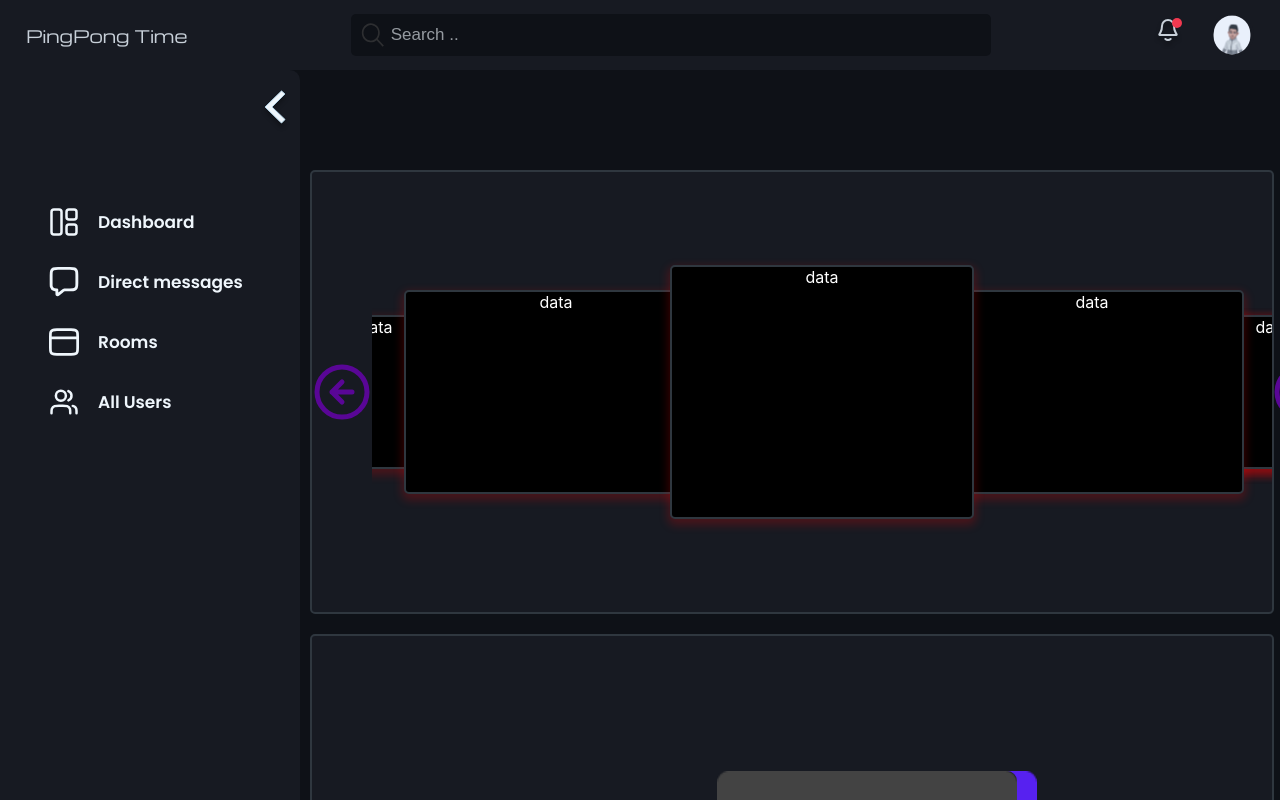
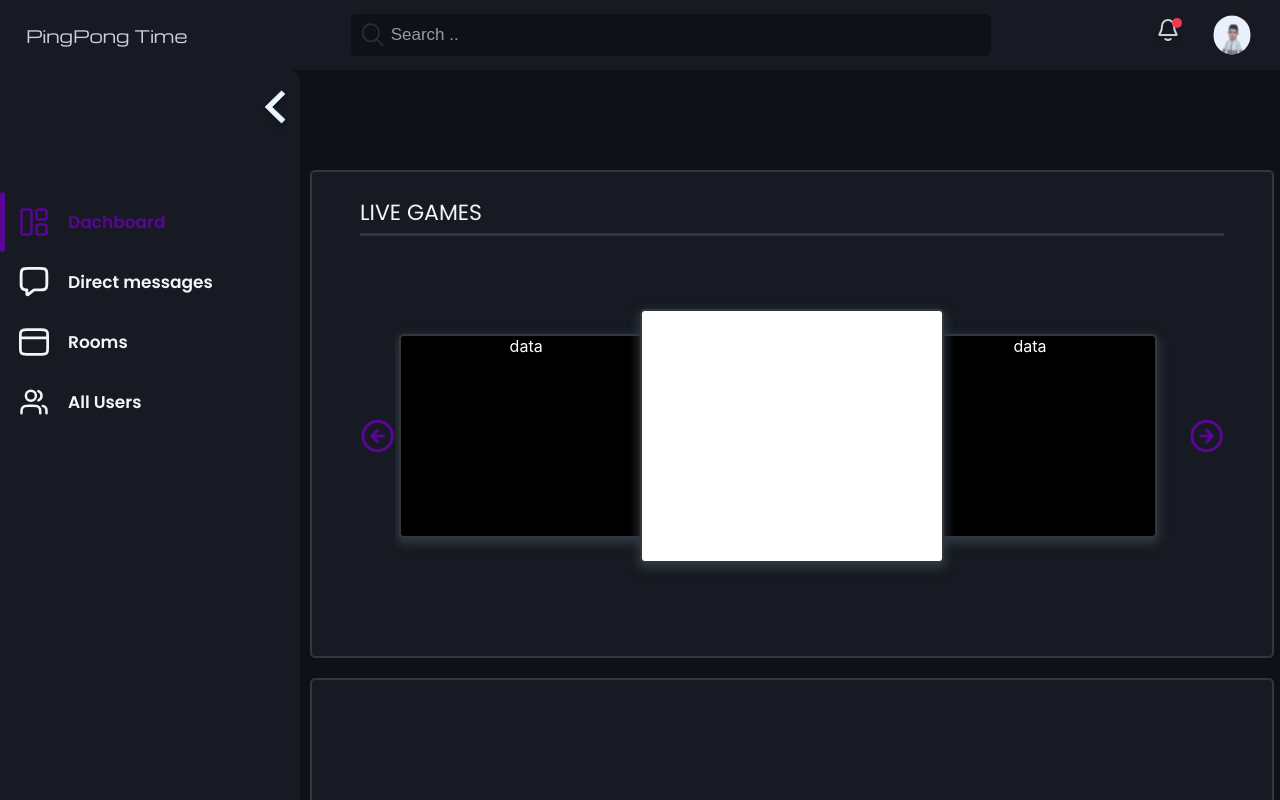
Before and after one commit to spydersy/42Cursus-ft_transcendence, a React (Create React App) app: page / in a window 1280 px wide. Built offline with nearby package versions, Linux system fonts and the light colour scheme.

Commit message:
merged ok 200

```diff
--- a/src/App.css
+++ b/src/App.css
@@ -97,11 +97,6 @@ body {
     /* width: 1500px; */
     margin: 0 auto;
   }
-  .container2{
-    /* width: 1500px; */
-    margin: 0 auto;
-    max-width: 2500px;
-  }
 }
 @media  only screen and (min-width: 992px) {
   .container{
@@ -111,25 +106,16 @@ body {
     width: 960px;
 
   }
-  .container2{
-    /* width: 1500px; */
-    margin: 0 auto;
-    max-width: 2500px;
-  }
 }
 @media  only screen and (min-width: 1200px) {
   .container{
     /* max-width: 1140px; */
-    /* width: 1140px; */
-    width: 1500px;
+    width: 1140px;
+    /* width: 1500px; */
     margin: 0 auto;
     /* background-color: red; */
   }
-  .container2{
-    /* width: 1500px; */
-    margin: 0 auto;
-    max-width: 2500px;
-  }
+
 }
 @media  only screen and (min-width: 1400px) {
   .container{
@@ -137,9 +123,5 @@ body {
     margin: 0 auto;
     max-width: 2000px;
   }
-  .container2{
-    /* width: 1500px; */
-    margin: 0 auto;
-    max-width: 2500px;
-  }
+
 }
--- a/src/Pages/Home.tsx
+++ b/src/Pages/Home.tsx
@@ -26,19 +26,19 @@ export default function Home() {
   return (
     <div className='container' >
       <Hero>
+      <HeadComponent title="Live Games"/>
         {/* <PlayerCard player={player} /> */}
         {/* <Stats player={player} /> */}
 
         <Slider/>
     </Hero>
      <GameModes/>
-      {/* <HeadComponent title=""/> */}
 
-    <Hero style={{marginTop : "40px"}}>
+    {/* <Hero style={{marginTop : "40px"}}>
       <History />
       <AchievementHistory />
 
-    </Hero>
+    </Hero>  */}
 
     </div>
   )
@@ -54,6 +54,7 @@ display: flex;
 align-items: center;
 justify-content: space-around;
 border-radius: 5px;
+flex-direction: column;
 border: 2px solid  ${props => props.theme.colors.border};
 background-color: ${props => props.theme.colors.primarybg};
 @media  only screen and (max-width: 768px) {
@@ -348,9 +349,9 @@ export function HeadComponent(props: headProps) {
 }
 
 const Head = styled.div`
-margin-top: 50px;
-  width: 100%;
-  border-bottom: 3px solid #D8E4ED;
+/* margin-top: 50px; */
+  width: 90%;
+  border-bottom: 3px solid ${props => props.theme.colors.border};
   text-align: start;
   text-transform: uppercase;
   font-family: 'Poppins' , sans-serif;
--- a/src/components/DropDown.tsx
+++ b/src/components/DropDown.tsx
@@ -62,6 +62,12 @@ const Item = styled.a`
     &:hover{
         background-color:  ${props => props.theme.colors.seconderybg};
         color : ${props => props.theme.colors.purple};
+        >svg{
+      path {
+        stroke: ${props => props.theme.colors.purple};
+      }
+    }
+
     }
     cursor: pointer;
     >svg{
--- a/src/components/Sidebar.tsx
+++ b/src/components/Sidebar.tsx
@@ -7,15 +7,48 @@ import {ReactComponent as RoomIcon} from "../assets/imgs/room.svg";
 import {ReactComponent as UsersIcon} from "../assets/imgs/users.svg";
 import {ReactComponent as ArrowLeft} from "../assets/imgs/arrowLeft.svg";
 import {ReactComponent as ArrowRight} from "../assets/imgs/arrowRight.svg";
+import {ReactComponent as LogoutIcon} from "../assets/imgs/logout-icon.svg";
 
 export interface barProps {
     open: boolean
     }
-
+    const sideBarItemsList = [
+        {
+            title: "Dachboard",
+            link: "/",
+            icon: <DashIcon />
+        },
+        {
+            title: "Direct messages",
+            link: "/chat",
+            icon : <DMIcon />
+        },
+        {
+            title: "Rooms",
+            link: "/rooms",
+            icon : <RoomIcon />
+        },
+        {
+            title: "All Users",
+            link: "/users",
+            icon : <UsersIcon />
+        }
+    ]
 export default function Sidebar() {
     const sideBaRed : any= useRef<HTMLElement>(null);
     const [open, setopen] = useState(true)
+
+
+    const [focused, setfocused] = useState(0)
     useEffect(() => {
+        const pageName = window.location.pathname.split("/")[1];
+        var pagenum = 0;
+
+        if (pageName === "" ) pagenum = 0;
+        else if (pageName === "chat" ) pagenum = 1;
+        else if (pageName === "rooms" ) pagenum = 2;
+        else if (pageName === "users" ) pagenum = 3;
+        setfocused(pagenum)
     // if (window.innerWidth < 1440  )
     //     setopen(false)
 
@@ -61,41 +94,30 @@ export default function Sidebar() {
         {open ? <Left onClick={openClose}   />: <Right onClick={openClose} /> }
 
 <Items>
+        {
+            sideBarItemsList.map((item : any , id : number)=>{
+                return <Item onClick={()=>setfocused(id)} active={id === focused ? true : false} href={item.link}>
+                {item.icon}
+                {
+                    open ? <div>{item.title}</div> : <ToolTip>{item.title}</ToolTip>
+                }
 
-        <Item href='/'>
-            <DashIcon />
-            {
-                open ? <div>Dashboard</div> : ""
-            }
+            </Item>;
+            })
+        }
+       </Items>
 
-        </Item>
-        <Item  href='/chat' >
-            <DMIcon />
-            {
-                open ? <div>Direct messages</div> : ""
-            }
-
-        </Item>
-        <Item>
-            <RoomIcon />
-            {
-                open ? <div>Rooms</div> : ""
-            }
-
-        </Item>
-        <Item>
-            <UsersIcon />
-            {
-                open ? <div>All Users</div> : ""
-            }
-
-        </Item>
-
-</Items>
     </SidebarWrraper>
   )
 }
 
+
+interface ItemProps {
+
+    active : boolean
+
+
+  }
 const SidebarWrraper = styled.div<barProps>`
     width: 300px;
     max-width: 300px;
@@ -109,7 +131,6 @@ const SidebarWrraper = styled.div<barProps>`
     flex-direction: column;
     border-radius: 0px 10px 0 0 ;
     transition-duration: 200ms;
-    overflow: hidden;
     ${props => (props.open === false) && css`
     align-items: center ;
     width: 76px;
@@ -167,7 +188,8 @@ const Left = styled(ArrowLeft)`
 `;
 const Items = styled.div`
 
-    width: 90%;
+    width: 100%;
+    flex: auto;
     display: flex;
     align-items: center;
     flex-direction: column;
@@ -199,7 +221,35 @@ const Items = styled.div`
 
 
 `;
-const Item = styled.a`
+const ToolTip = styled.span`
+                display: inline-block;
+				position: absolute;
+				background-color:  ${props => props.theme.colors.seconderybg};
+				padding: 8px 12px;
+				border-radius: 3px;
+				/* margin-top: -26px; */
+				left: calc(100% + 11px);
+				opacity: 1;
+				visibility: hidden;
+				font-size: 10px;
+				letter-spacing: .5px;
+				/* border: 1px solid ${props => props.theme.colors.border}; */
+                z-index: 3;
+				&:before {
+                    z-index: 13;
+                    content: '';
+                    /* border: 1px solid ${props => props.theme.colors.border}; */
+					display: block;
+					position: absolute;
+					left: -4px;
+					top: 10px;
+					transform: rotate(45deg);
+					width: 10px;
+					height: 10px;
+					background-color: inherit;
+				}
+`;
+const Item = styled.a<ItemProps>`
 
     width: 100%;
     height: 60px;
@@ -211,7 +261,8 @@ const Item = styled.a`
     align-items: center;
     /* justify-content:  */
     flex-direction: row;
-    overflow: hidden;
+    /* overflow: hidden; */
+    position: relative;
     cursor: pointer;
     svg{
         margin: 0 19px;
@@ -223,10 +274,8 @@ const Item = styled.a`
                 stroke: ${props => props.theme.colors.seconderyText};
             }
     }
-position: relative;
-    &:hover{
-        /* border-left: 8px solid ; */
-        /* color :${props => props.theme.colors.primarybg};  */
+    ${props => (props.active === true) && css`
+        color : ${props => props.theme.colors.purple};
         &::after{
             content: "";
             position: absolute;
@@ -247,8 +296,38 @@ position: relative;
         } */
        svg{
             path{
-                fill: ${props => props.theme.colors.seconderyText};
-                /* stroke: ${props => props.theme.colors.primarybg};  */
+                stroke: ${props => props.theme.colors.purple};
+            }
+        }
+    `}
+    &:hover{
+        > span{
+            visibility: visible;
+					opacity: 1;
+        }
+        /* border-left: 8px solid ; */
+        color : ${props => props.theme.colors.purple};
+        &::after{
+            content: "";
+            position: absolute;
+            left: 0;
+            height: 100%;
+            width: 5px;
+            background-color: ${props => props.theme.colors.purple};
+            border-radius: 7px ;
+        }
+        /* &::before{ ToDO
+            content: "ddd";
+            position: absolute;
+            left: 0;
+            height: 100%;
+            width: 5px;
+            background-color: ${props => props.theme.colors.border};
+            border-radius: 7px ;
+        } */
+       svg{
+            path{
+                stroke: ${props => props.theme.colors.purple};
             }
         }
     }
--- a/src/components/Slider.tsx
+++ b/src/components/Slider.tsx
@@ -7,12 +7,16 @@ import { ReactComponent as Left} from "../assets/imgs/left-Arrow.svg"
 const list  = [0,0 , 1 , 2 , 1 , 0, 0]
 export default function Slider() {
     const [main, setmain] = useState(2)
-    const animatethis =()=>{
-        setmain(main + 1)
+    const animatethis =(slideId: number)=>{
+        if (slideId < 0 )
+            return ;
+        if (slideId > list.length - 1 )
+            return ;
+        setmain(slideId)
     }
   return (
     <SliderStyle>
-            <LeftStyle/>
+            <LeftStyle onClick={()=>animatethis(main -1)}/>
             <SliderContainer>
             {
             list.map((data : any, id : number )=>{
@@ -27,7 +31,7 @@ export default function Slider() {
                     classname = "emptyright"
                 else if (id <  main - 1)
                     classname = "emptyleft"
-                return<Slide className={classname}key={id}  >
+                return<Slide onClick={()=>animatethis(id)} className={classname}key={id}  >
                     data
                 </Slide>
             })
@@ -49,7 +53,7 @@ export default function Slider() {
                 </Slide> */}
 
             </SliderContainer>
-            <RightStyle onClick={animatethis}/>
+            <RightStyle onClick={()=>animatethis(main + 1)}/>
     </SliderStyle>
   )
 }
@@ -59,7 +63,7 @@ const SliderStyle = styled.div`
         display: flex;
         align-items: center;
         justify-content: space-between;
-
+        width: 90%;
 
 `;
 const Slide = styled.div`
@@ -69,9 +73,10 @@ const Slide = styled.div`
     color:white;
     border: 2px solid  ${props => props.theme.colors.border};
     border-radius: 5px;
-    box-shadow: 0px 4px 10px 2px rgba(253, 6, 6, 0.22);
+    box-shadow: 0px 4px 10px 2px ${props => props.theme.colors.border};
     /* box-shadow: 0px 2px 2px 2px ${props => props.theme.colors.purple} ; */
-    transition-duration: 3000ms;
+    cursor: pointer;
+    transition-duration: 500ms;
 `;
 
 const SliderContainer = styled.div`
@@ -85,49 +90,53 @@ const SliderContainer = styled.div`
     .main{
         top: 50%;
         right: 50%;
+        /* left :50%; */
         width: 300px;
         height:  250px;
         z-index: 3;
+        background-color: white;
     }
     .right{
         top: 50%;
+        /* left :0; */
         right: calc(20%   );
-        width: 300px;
+        width: 250px;
         height:200px;
         z-index: 2;
     }
     .left{
         top: 50%;
-        left: calc(20% - 300px );
-        width: 300px;
+        /* right: 40%; */
+        right: calc(52% + 250px );
+        width: 250px;
         height: 200px;
         z-index: 2;
     }
     .emptyright{
         top: 50%;
-        right: 0;
+        right: -200px;
         width: 200px;
         height:150px;
         z-index: 1;
     }
     .emptyleft{
         top: 50%;
-        left: -200px;
+        right:  calc(100%  + 200px);
         width: 200px;
         height: 150px;
         z-index: 1;
     }
 `;
 const LeftStyle = styled(Left)`
-    width: 60px;
-    height: 60px;
+    width: 40px;
+    height: 40px;
     path {
         stroke:  ${props => props.theme.colors.purple};;
     }
 `;
 const RightStyle = styled(Right)`
-    width: 60px;
-    height: 60px;
+    width: 40px;
+    height: 40px;
     path {
         stroke:  ${props => props.theme.colors.purple};;
     }
```
Also changed, not shown: src/Pages/Profile.tsx (renamed from src/Pages/.Profile.tsx), src/assets/imgs/logout-icon.svg (added), 1 other file (tests, documents, lock files or other folders).
